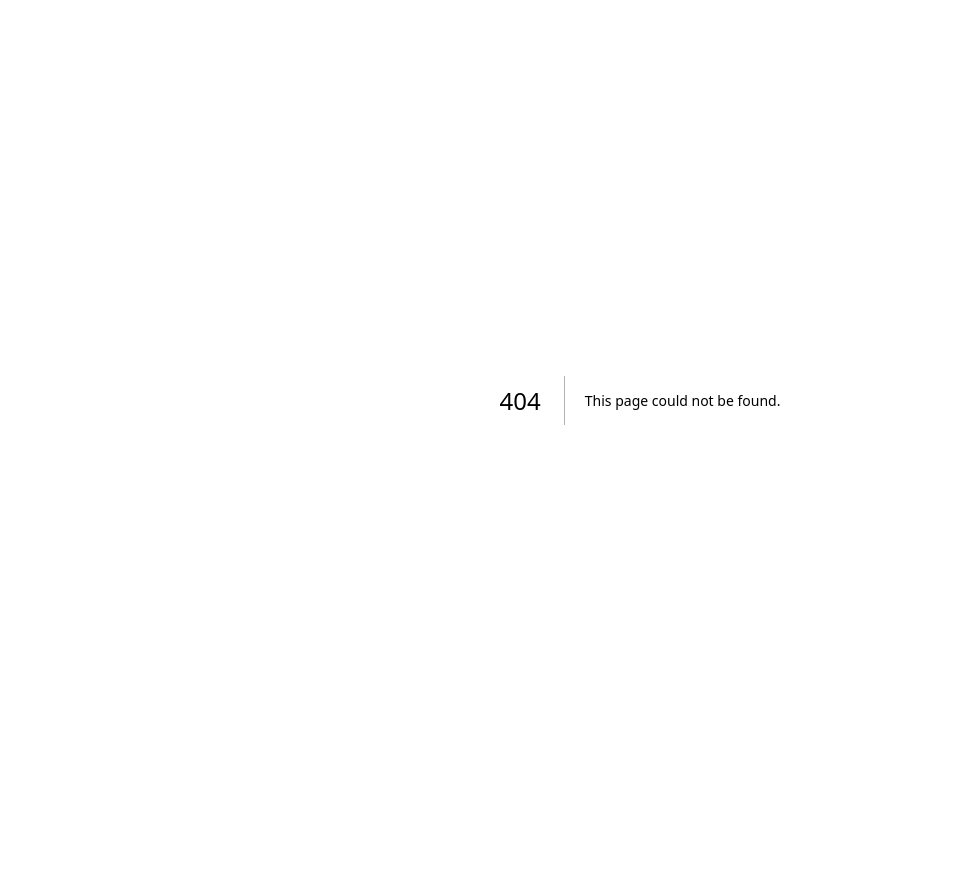
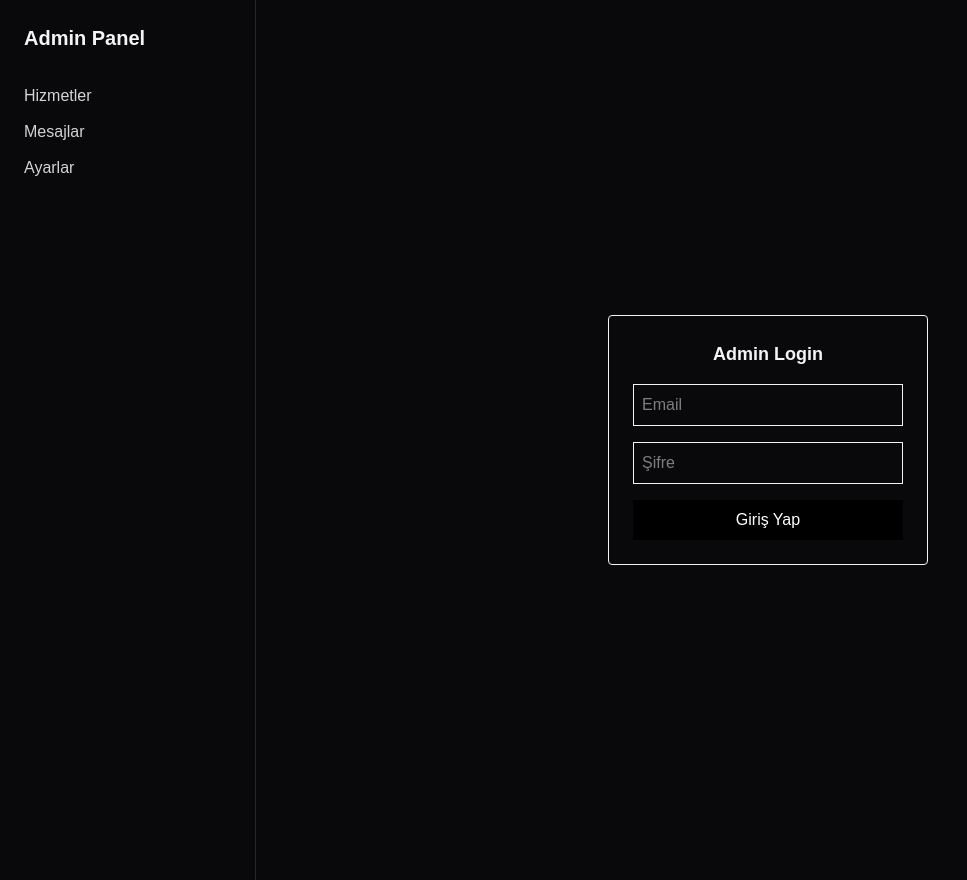
Before and after one commit to melisa-kabasakal/my-company-website, a Next.js app: page /admin/login in a window 1280 px wide. Before the commit this address had no page. Shown: the whole page, without its empty margins (0-967 px from the left). Before the commit the page ends 800 px from the top, so only its background shows below. Built offline with nearby package versions, Linux system fonts and the light colour scheme.

Commit message:
admin auth, middleware and UI updates

```diff
--- /dev/null
+++ b/src/app/admin/login/page.js
@@ -0,0 +1,59 @@
+"use client";
+
+import { useState } from "react";
+import { useRouter } from "next/navigation";
+
+export default function AdminLoginPage() {
+  const router = useRouter();
+  const [email, setEmail] = useState("");
+  const [password, setPassword] = useState("");
+
+  async function handleSubmit(e) {
+    e.preventDefault();
+
+    const res = await fetch("/api/admin/login", {
+      method: "POST",
+      headers: { "Content-Type": "application/json" },
+      body: JSON.stringify({ email, password }),
+    });
+
+    if (res.ok) {
+      router.push("/admin/settings");
+    } else {
+      alert("Giriş başarısız");
+    }
+  }
+
+  return (
+    <div className="min-h-screen flex items-center justify-center">
+      <form
+        onSubmit={handleSubmit}
+        className="border p-6 rounded w-80 space-y-4"
+      >
+        <h1 className="text-lg font-semibold text-center">
+          Admin Login
+        </h1>
+
+        <input
+          type="email"
+          placeholder="Email"
+          className="border p-2 w-full"
+          value={email}
+          onChange={(e) => setEmail(e.target.value)}
+        />
+
+        <input
+          type="password"
+          placeholder="Şifre"
+          className="border p-2 w-full"
+          value={password}
+          onChange={(e) => setPassword(e.target.value)}
+        />
+
+        <button className="bg-black text-white w-full py-2">
+          Giriş Yap
+        </button>
+      </form>
+    </div>
+  );
+}
--- /dev/null
+++ b/src/app/api/admin/login/route.js
@@ -0,0 +1,26 @@
+import { NextResponse } from "next/server";
+
+export async function POST(req) {
+  const { email, password } = await req.json();
+
+  if (
+    email === process.env.ADMIN_EMAIL &&
+    password === process.env.ADMIN_PASSWORD
+  ) {
+    const response = NextResponse.json({ success: true });
+
+    response.cookies.set("admin-auth", "true", {
+      httpOnly: true,
+      secure: true,
+      sameSite: "strict",
+      path: "/",
+    });
+
+    return response;
+  }
+
+  return NextResponse.json(
+    { error: "Unauthorized" },
+    { status: 401 }
+  );
+}
--- a/src/app/components/Footer.js
+++ b/src/app/components/Footer.js
@@ -14,8 +14,6 @@
       <div className="max-w-7xl mx-auto px-6">
 
         <div className="grid grid-cols-1 md:grid-cols-4 gap-12 mb-12">
-
-          {/* LEFT */}
           <div className="md:col-span-2">
             <h3 className="text-3xl font-bold mb-4 bg-gradient-to-r from-blue-400 via-cyan-400 to-emerald-500 bg-clip-text text-transparent animate-gradient">
               muntech
@@ -44,8 +42,6 @@
               ))}
             </div>
           </div>
-
-          {/* QUICK LINKS */}
           <div>
             <h4 className="text-white text-lg font-semibold mb-6">
               {t("quickLinks")}
--- a/src/app/components/Navigation.js
+++ b/src/app/components/Navigation.js
@@ -53,7 +53,7 @@
             </button>
           ))}
 
-          {/* 🌍 LANGUAGE SWITCH */}
+          {/* LANGUAGE SWITCH */}
           <div className="flex items-center rounded-full bg-zinc-800/80 border border-zinc-700 p-1">
             {["tr", "en"].map((lng) => (
               <button
--- a/src/app/components/ServiceCard.js
+++ b/src/app/components/ServiceCard.js
@@ -4,8 +4,6 @@
 
 export default function ServiceCard({ service, index, isVisible }) {
   const { locale } = useLocale();
-
-  // title & description burada kalabilir
   const parseText = (value) => {
     if (!value) return "";
     if (typeof value === "string") {
@@ -22,7 +20,6 @@
   const title = parseText(service.title);
   const description = parseText(service.description);
 
-  // ❗ FEATURES ARTIK HAZIR GELİYOR
   const features = Array.isArray(service.features)
     ? service.features
     : [];
@@ -36,7 +33,6 @@
       ${isVisible ? "opacity-100 translate-y-0" : "opacity-0 translate-y-10"}`}
       style={{ transitionDelay: `${index * 150}ms` }}
     >
-      {/* ARKA PLAN GLOW */}
       <div
         className="pointer-events-none absolute inset-0
         bg-gradient-to-r from-blue-500 to-cyan-500
@@ -88,7 +84,6 @@
         </ul>
       </div>
 
-      {/* SAĞ ÜST IŞIK */}
       <div className="pointer-events-none absolute top-0 right-0 w-20 h-20
         opacity-0 group-hover:opacity-100 transition-opacity duration-700 z-10">
         <div className="absolute top-0 right-0 w-full h-full
--- a/src/app/components/ServicesSection.js
+++ b/src/app/components/ServicesSection.js
@@ -55,7 +55,7 @@
                 key={service.id}
                 service={{
                   ...service,
-                  features: parsedFeatures, // ✅ JSON BİTTİ
+                  features: parsedFeatures,
                 }}
                 index={i}
                 isVisible={isVisible.services}
--- /dev/null
+++ b/src/middleware.js
@@ -0,0 +1,18 @@
+import { NextResponse } from "next/server";
+
+export function middleware(req) {
+  const pathname = req.nextUrl.pathname;
+
+  const isAdminRoute = pathname.startsWith("/admin");
+  const isLoginPage = pathname === "/admin/login";
+
+  const adminAuth = req.cookies.get("admin-auth");
+
+  if (isAdminRoute && !isLoginPage && !adminAuth) {
+    return NextResponse.redirect(
+      new URL("/admin/login", req.url)
+    );
+  }
+
+  return NextResponse.next();
+}
```
Also changed, not shown: src/app/components/About.js (+0 -10 lines), src/app/components/Hero.js (+1 -6 lines).
